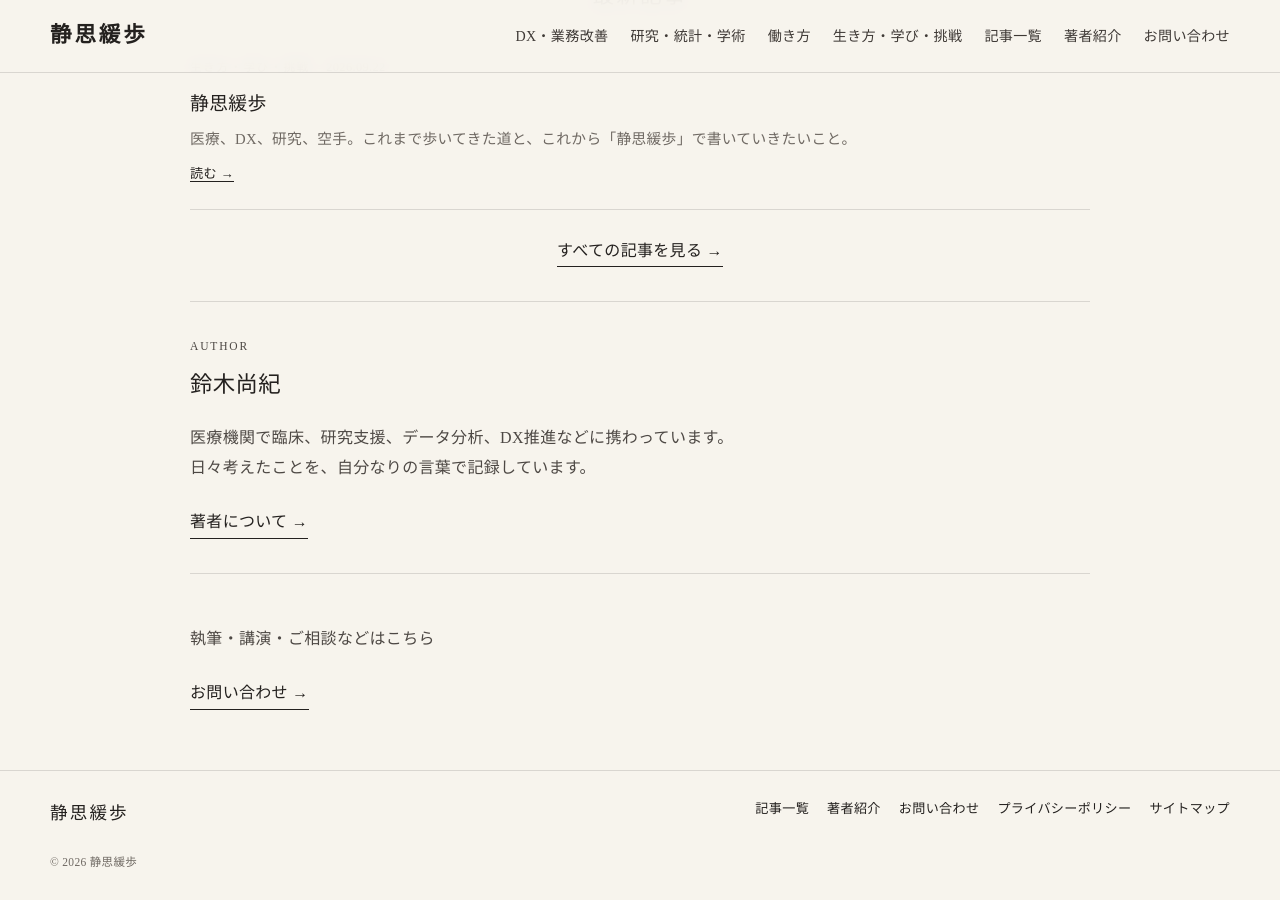
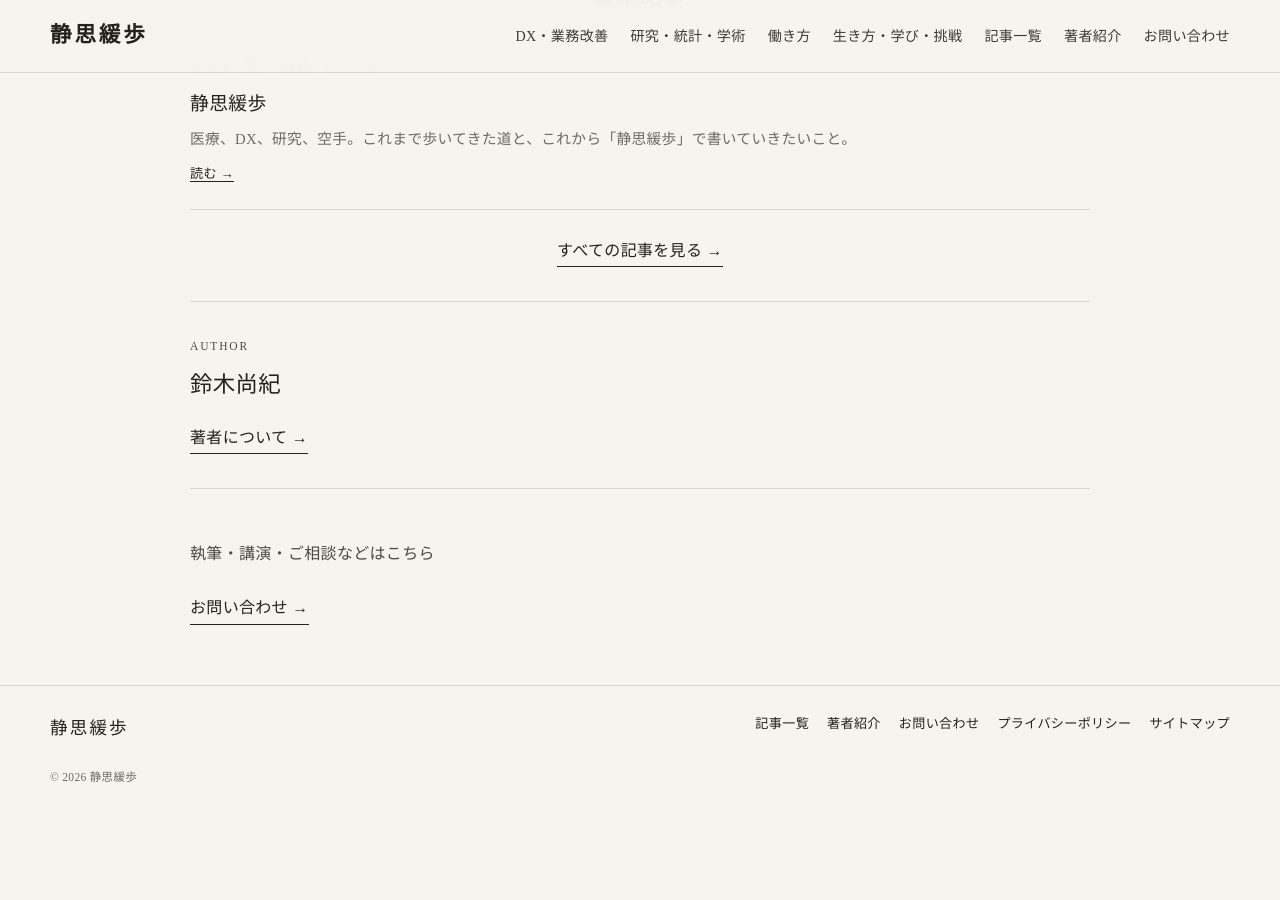
Before and after one commit to naokisuzuki-create/seishi-kanpo, a Jekyll site: the page built from index.html, in a window 1280 px wide and 900 px high, scrolled down 1047 px. Built offline with Jekyll 4.4.1, drawn with Linux system fonts in a browser that asks for light colours; after the commit the page ends 1862 px from its top, so only the background shows below that.

Commit message:
Simplify homepage author section

```diff
--- a/index.html
+++ b/index.html
@@ -30,5 +30,5 @@ title: 静思緩歩
   <p class="quiet-note">最初の記事を準備しています。</p>
   {% endif %}
 </section>
-<section class="shell section-space author-mini"><div><p class="eyebrow">AUTHOR</p><h2>鈴木尚紀</h2><p>医療機関で臨床、研究支援、データ分析、DX推進などに携わっています。<br>日々考えたことを、自分なりの言葉で記録しています。</p><a class="text-link" href="{{ '/about/' | relative_url }}">著者について →</a></div></section>
+<section class="shell section-space author-mini"><div><p class="eyebrow">AUTHOR</p><h2>鈴木尚紀</h2><a class="text-link" href="{{ '/about/' | relative_url }}">著者について →</a></div></section>
 <section class="shell section-space contact-mini"><p>執筆・講演・ご相談などはこちら</p><a class="text-link" href="{{ '/contact/' | relative_url }}">お問い合わせ →</a></section>
```
